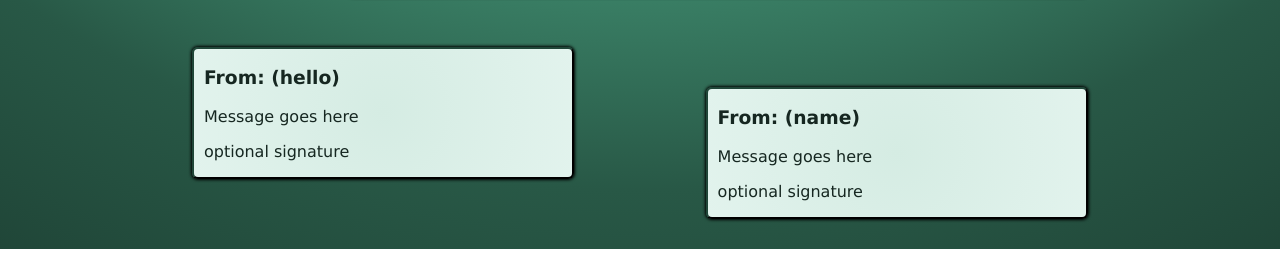
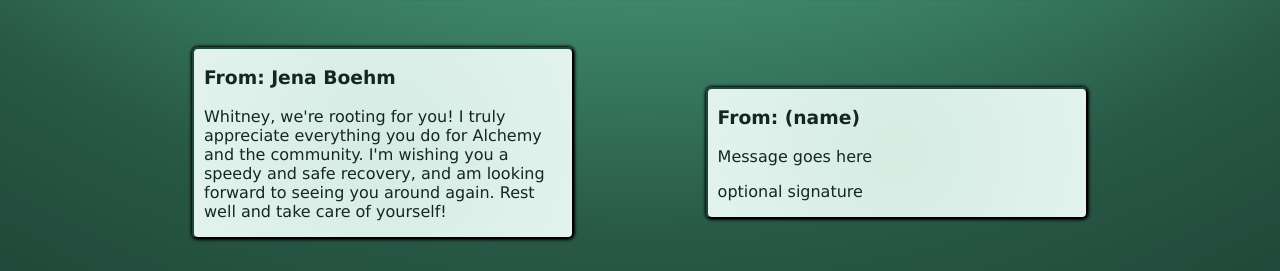
Before and after one commit to bryanakitchen/get-well, a React app: page / in a window 1280 px wide. Shown: the part 2093-2364 px from the top of the page. Before the commit the page ends 2342 px from the top, so only its background shows below. Built offline with nearby package versions, Linux system fonts and the light colour scheme.

Commit message:
add my message

```diff
--- a/src/components/app/App.jsx
+++ b/src/components/app/App.jsx
@@ -74,12 +74,9 @@ export default class App extends Component {
           </div>
 
           <div className={styles.messageLeft} data-aos="fade-right">
-            <h3>From: (hello)</h3>
+            <h3>From: Jena Boehm</h3>
             <p>
-              Message goes here
-            </p>
-            <p>
-              optional signature
+              Whitney, we're rooting for you! I truly appreciate everything you do for Alchemy and the community. I'm wishing you a speedy and safe recovery, and am looking forward to seeing you around again. Rest well and take care of yourself!
             </p>
           </div>
 
```
